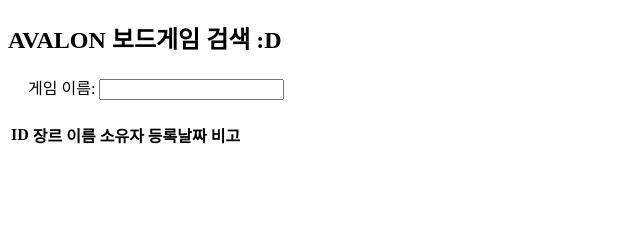
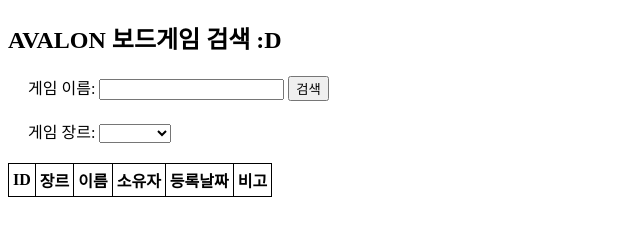
Before and after one commit to hadelie/avalondb, a website: page html/index.html in a window 1280 px wide. Shown: the whole page, without its empty margins (0-640 px from the left). Drawn offline with nearby package versions, Linux system fonts and the light colour scheme; no server answers.

Commit message:
Add Searching 3rd

```diff
--- /dev/null
+++ b/conf/config.js
@@ -0,0 +1 @@
+module.exports = { }
--- a/html/index.html
+++ b/html/index.html
@@ -5,13 +5,7 @@
 <meta charset="utf-8" />
 <title>AVALON DB</title>
 
-<style rel="stylesheet">
-p {
-  padding: 0px;
-  margin: 20px;
-}
-</style>
-
+<link rel="stylesheet" href="/static/style/main.css" />
 </head>
 
 <body>
@@ -21,12 +15,20 @@
 </p>
 
 <p>
-게임 이름: <input type="text" id="searchbox"/>
+게임 이름: <input type="text" id="txt_search_by_name" />&nbsp;<button id="btn_search_by_name">검색</button><br>
+<br>
+게임 장르:
+<select id="opt_search_by_genre">
+  <option value='none' style='display:none;'></option>
+  <option value='all'>All</option>
+</select>
 </p>
 
 <p>
-<table id="table_boardgame">
-  <thead><tr></tr></thead>
+<table id="list_boardgame" cellpadding="4" cellspacing="0">
+  <thead>
+    <tr></tr>
+  </thead>
 
   <tbody>
   </tbody>
@@ -35,83 +37,46 @@
 
 
 
-<script src="/socket.io/socket.io.js"></script>
-<script src="//code.jquery.com/jquery-latest.min.js"></script>
+<script type='text/javascript' src="/socket.io/socket.io.js"></script>
+<script type='text/javascript' src="//code.jquery.com/jquery-latest.min.js"></script>
+
+<script type='text/javascript' src="/static/script/avGenre.js"></script>
+<script type='text/javascript' src="/static/script/avList.js"></script>
 
 <script type='text/javascript'>
 
-
-var avGenre = {
-  0: '전략',
-  1: '추상',
-  2: '컬렉터블',
-  3: '가족',
-  4: '어린이',
-  5: '파티',
-  6: '테마',
-  7: '전쟁',
-  8: '한글',
-  9: '기타'
-}
-
-
-/* Custom Function
- *
- * 2016. 3. 21. Jung Hyeonjin
- */
-
-//var listAttr = ["GameIndex", "GameGener", "GameName", "GameOwner", "SubmitDate", "GameMemo"];
-var listAttr = ["ID", "장르", "이름", "소유자", "등록날짜", "비고"];
-
-var initList = function () {
-
-  clearList();
-
-  $('#table_boardgame>thead>tr').html('');
-
-  for (var i=0; i<listAttr.length; i++)
-    $('#table_boardgame>thead>tr').append('<th>'+ listAttr[i]+ '</th>');
-}
-
-var clearList = function () {
-  $('#table_boardgame>tbody').html('');
-}
-
-var addItem = function (item) {
-
-  $('#table_boardgame>tbody').append(
-      '<tr><td>'  + item.GameIndex
-    + '</td><td>' + avGenre[item.GameGener]
-    + '</td><td>' + item.GameName
-    + '</td><td>' + item.GameOwner
-    + '</td><td>' + item.SubmitDate.substr(0, 10)
-    + '</td><td>' + item.GameMemo
-    + '</td></tr>');
-
-}
-
-initList();
-
+/* Initialize List */
+avList.initList();
 
 /* Socket.io */
 var socket = io.connect('/');
 
-$("#searchbox").keyup(function(event) {
+// Send Request
+var reqGames = function (data) {
+  socket.emit('req_gamesearch', data);
+}
+
+$("#txt_search_by_name").keyup(function(event) {
   if (event.which == 13) {
-    socket.emit('req_gamesearch', {word:$('#searchbox').val()});
+    reqGames({word:$('#txt_search_by_name').val()});
   }
 });
+$("#btn_search_by_name").click(function() {
+  reqGames({word:$('#txt_search_by_name').val()});
+});
+$('#opt_search_by_genre').change(function() {
+  reqGames({
+    genre: $("#opt_search_by_genre option:selected").val()
+  });
+})
 
+// Receive Response
 socket.on('res_gamesearch', function (rows) {
-
-  clearList();
+  avList.clearList();
 
   for (var i=0; i<rows.length; i++) {
-//    $('#table_boardgame').append(rows[i].GameName+'<br>');
-
-    addItem(rows[i]);
+    avList.addItem(rows[i]);
   }
-
 });
 
 </script>
--- /dev/null
+++ b/static/script/avGenre.js
@@ -0,0 +1,15 @@
+var avGenre = {
+  0: '전략',
+  1: '추상',
+  2: '컬렉터블',
+  3: '가족',
+  4: '어린이',
+  5: '파티',
+  6: '테마',
+  7: '전쟁',
+  8: '한글',
+  9: '기타'
+}
+
+  for (var i=0; i<10; i++)
+    $('#opt_search_by_genre').append('<option value=\"'+i+'\">'+avGenre[i]+'</option>');
--- /dev/null
+++ b/static/script/avList.js
@@ -0,0 +1,35 @@
+/* Custom Function
+ *
+ * 2016. 3. 21. Jung Hyeonjin
+ */
+
+var avList = {
+	listAttr : ["ID", "장르", "이름", "소유자", "등록날짜", "비고"],
+
+	initList : function () {
+
+	  this.clearList();
+
+	  $('#list_boardgame>thead>tr').html('');
+
+	  for (var i=0; i<this.listAttr.length; i++)
+	    $('#list_boardgame>thead>tr').append('<th>'+ this.listAttr[i]+ '</th>');
+	},
+
+	clearList : function () {
+	  $('#list_boardgame>tbody').html('');
+	},
+
+	addItem : function (item) {
+
+	  $('#list_boardgame>tbody').append(
+	      '<tr><td>'  + item.GameIndex
+	    + '</td><td>' + avGenre[item.GameGener]
+	    + '</td><td>' + item.GameName
+	    + '</td><td>' + item.GameOwner
+	    + '</td><td>' + item.SubmitDate.substr(0, 10)
+	    + '</td><td>' + item.GameMemo
+	    + '</td></tr>');
+
+	}
+}
--- /dev/null
+++ b/static/style/main.css
@@ -0,0 +1,14 @@
+ p {
+  padding: 0px;
+  margin: 20px;
+}
+
+table {
+  border-top: solid 1px #000;
+  border-left: solid 1px #000;
+}
+
+th, td {
+  border-right: solid 1px #000;
+  border-bottom: solid 1px #000;
+}
```
Also changed, not shown: app.js (+25 -20 lines), conf/avalon_genre.js (added, +12 -0 lines), 2 other files.
